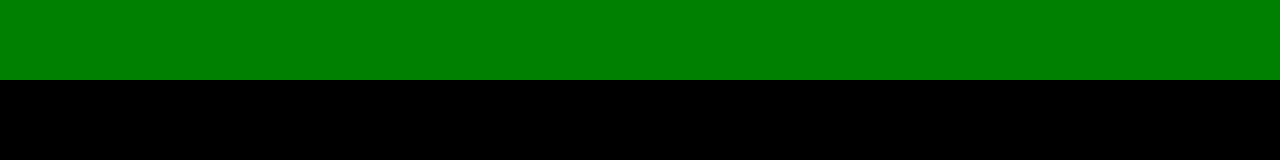
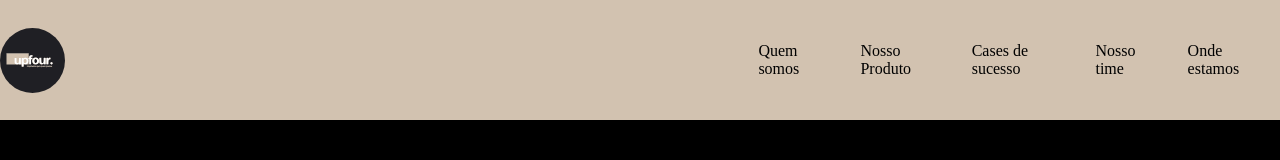
Before and after one commit to future4code/Upfour, a plain HTML site: page index.html in a window 1280 px wide. Shown: the top 160 px of the page. Drawn offline with Linux system fonts and the light colour scheme.

Commit message:
added header

```diff
--- a/index.html
+++ b/index.html
@@ -11,11 +11,14 @@
 
 <body>
     <div class="wrapper">
-        <header>
-            <nav>
-
-            </nav>
-        </header>
+        <nav>
+            <img src="media/image2vector.svg" alt="logo" id="logo">
+            <p id="nav-1">Quem somos</p>
+            <p id="nav-2">Nosso Produto</p>
+            <p id="nav-3">Cases de sucesso</p>
+            <p id="nav-4">Nosso time</p>
+            <p id="nav-5">Onde estamos</p>
+        </nav>
         <section class="quem-somos-container">
 
         </section>
--- a/style.css
+++ b/style.css
@@ -9,14 +9,28 @@
     min-height: 100vh;
     background: black;
     display: grid;
-    grid-template-rows: 10vh repeat(5,90vh) 40vh;
+    grid-template-rows: 15vh repeat(5,90vh) 40vh;
 }
 
-header {
-    background: green;
+nav {
+    background: #D2C2B0;
     position: sticky;
     top: 0;
     left: 0;
+    display: flex;
+    align-items: center;
+    justify-content: flex-end;
+}
+
+nav p {
+    margin: 0 15px;
+}
+
+#logo {
+    margin-right: 53vw;
+    width: 65px;
+    height: 65px;
+    border-radius: 50%;
 }
 
 /* Coloquei outro grida dentro dessa classe para poder posicionar os elementos. Dessa linha para baixo, é só alteração minha. */
```
Also changed, not shown: media/image2vector.svg (added).
